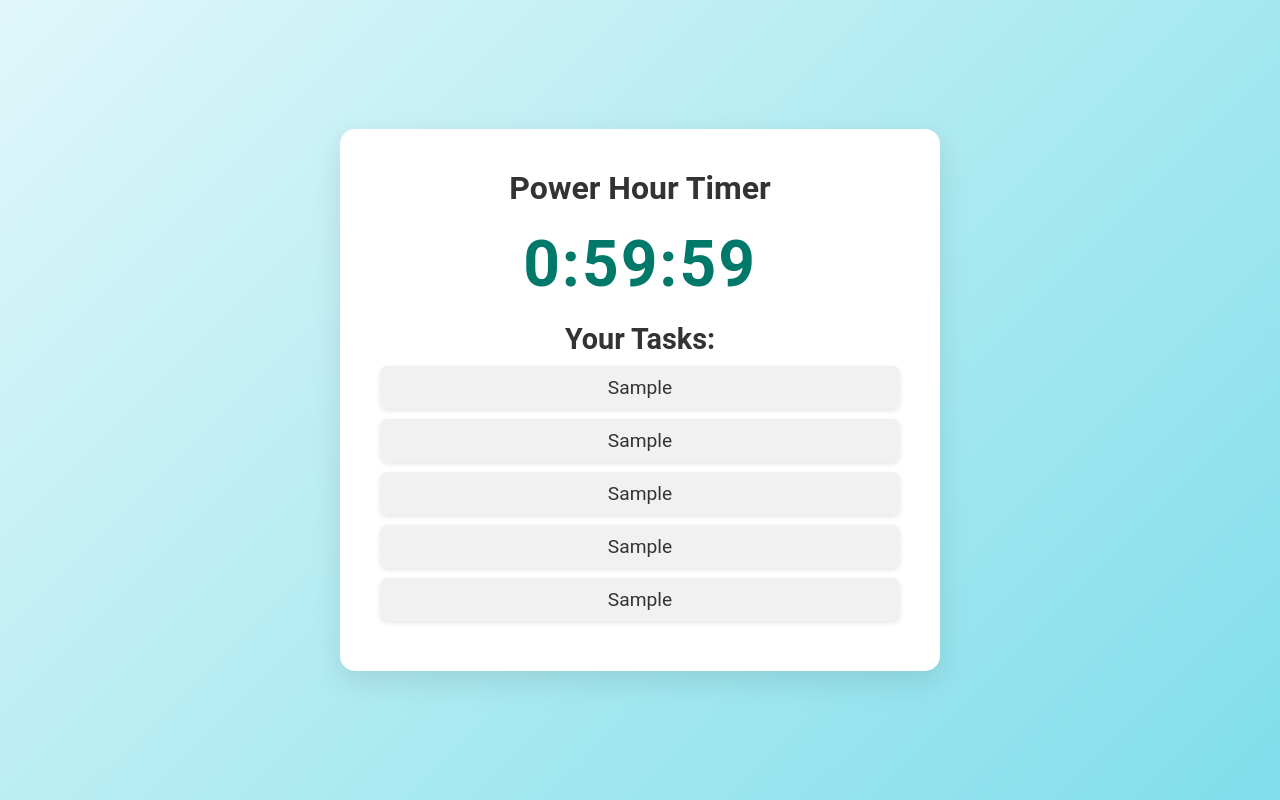
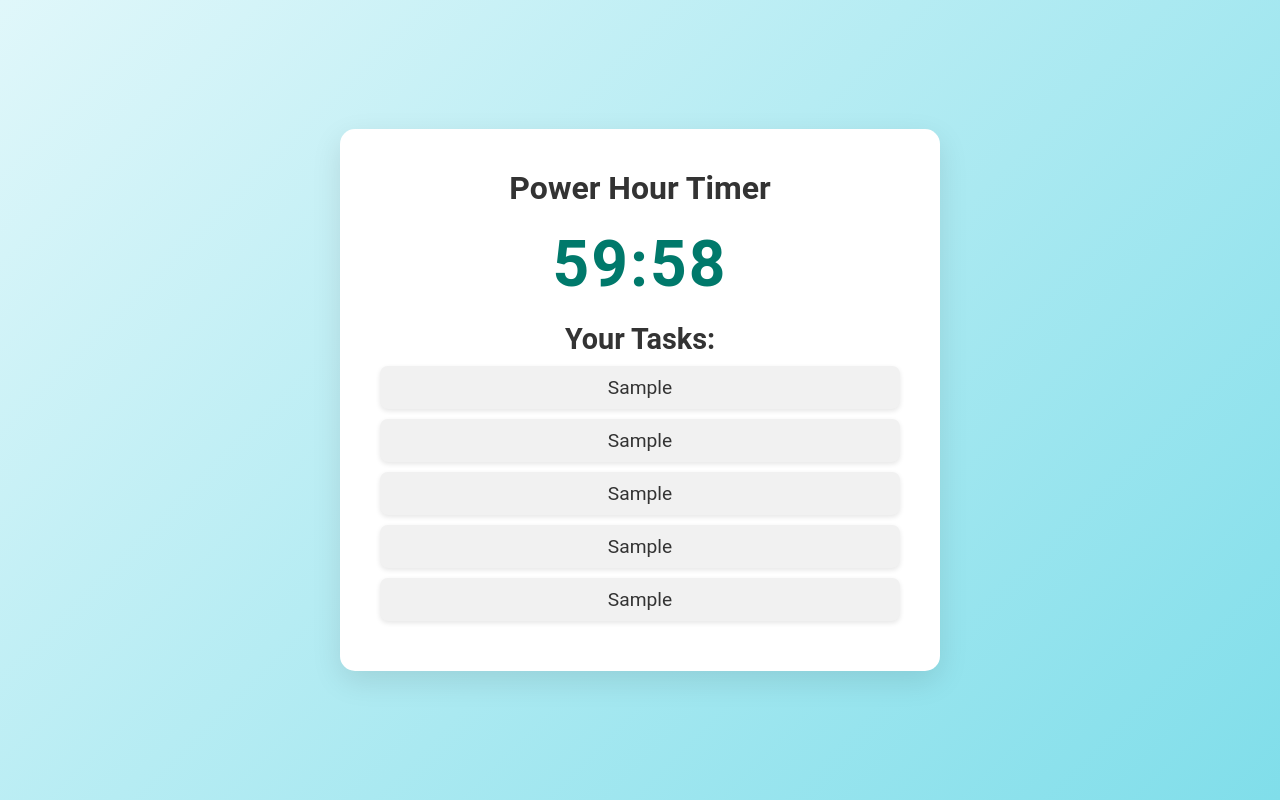
Before and after one commit to krishank-gupta/powerhour, a plain HTML site: page index.html in a window 1280 px wide. Both pictures are taken after typing "Sample", "Sample", "Sample", "Sample", "Sample" into the empty fields and a click on the button "Start Power Hour". Drawn offline with Linux system fonts and the light colour scheme.

Commit message:
fix timing issue

```diff
--- a/index.html
+++ b/index.html
@@ -4,7 +4,7 @@
     <meta charset="UTF-8">
     <meta name="viewport" content="width=device-width, initial-scale=1.0">
     <title>Power Hour Tasks</title>
-    <link rel="stylesheet" href="https://krishank-gupta.github.io/powerhour/style.css">
+    <link rel="stylesheet" href="./style.css">
 </head>
 <body>
     <div class="form_container">
@@ -21,9 +21,9 @@
 
     <div class="timer_container" style="display: none;">
         <h1>Power Hour Timer</h1>
-        <div class="timer" id="timer">1:00:00</div>
+        <div class="timer" id="timer">00:00</div>
         <div id="tasks_list"></div>
     </div>
-    <script src="https://krishank-gupta.github.io/powerhour/script.js"></script>
+    <script src="./script.js"></script>
 </body>
 </html>
--- a/script.js
+++ b/script.js
@@ -5,21 +5,28 @@ const tasksForm = document.getElementById('tasks_form');
 
 let timeLeft = 3600; // 1 hour in seconds
 
-// Update the timer
-function updateTimer() {
-    const hours = Math.floor(timeLeft / 3600);
-    const minutes = Math.floor((timeLeft % 3600) / 60);
-    const seconds = timeLeft % 60;
+function startTimer() {
+    const startTime = new Date(); // Get the current date and time
+    const endTime = new Date(startTime); // Copy the start time
+    endTime.setHours(endTime.getHours() + 1); // Set the end time to 1 hour from now
 
-    timerElement.textContent = `${hours}:${minutes.toString().padStart(2, '0')}:${seconds.toString().padStart(2, '0')}`;
+    // Update the timer every second
+    const timerInterval = setInterval(() => {
+      const currentTime = new Date(); // Get the current time
+      const timeLeft = endTime - currentTime; // Calculate the time remaining
 
-    if (timeLeft > 0) {
-        timeLeft--;
-    } else {
+      // If the timer reaches 0, stop the interval
+      if (timeLeft <= 0) {
         clearInterval(timerInterval);
-        alert('Power Hour complete!');
-    }
-}
+        console.log('Timer has ended!');
+      } else {
+        const hours = Math.floor(timeLeft / 1000 / 60 / 60); // Get hours left
+        const minutes = Math.floor((timeLeft / 1000 / 60) % 60); // Get minutes left
+        const seconds = Math.floor((timeLeft / 1000) % 60); // Get seconds left
+        timerElement.textContent = `${minutes.toString().padStart(2, '0')}:${seconds.toString().padStart(2, '0')}`;
+      }
+    }, 1000); // Update every second (1000 ms)
+  }
 
 // Handle form submission
 tasksForm.addEventListener('submit', function(event) {
@@ -34,5 +41,5 @@ tasksForm.addEventListener('submit', function(event) {
     console.log(tasks);
     tasksList.innerHTML = `<h2>Your Tasks:</h2><ul>${tasks.map(task => `<li>${task}</li>`).join('')}</ul>`;
 
-    const timerInterval = setInterval(updateTimer, 1000);
+    startTimer();
 });
```
